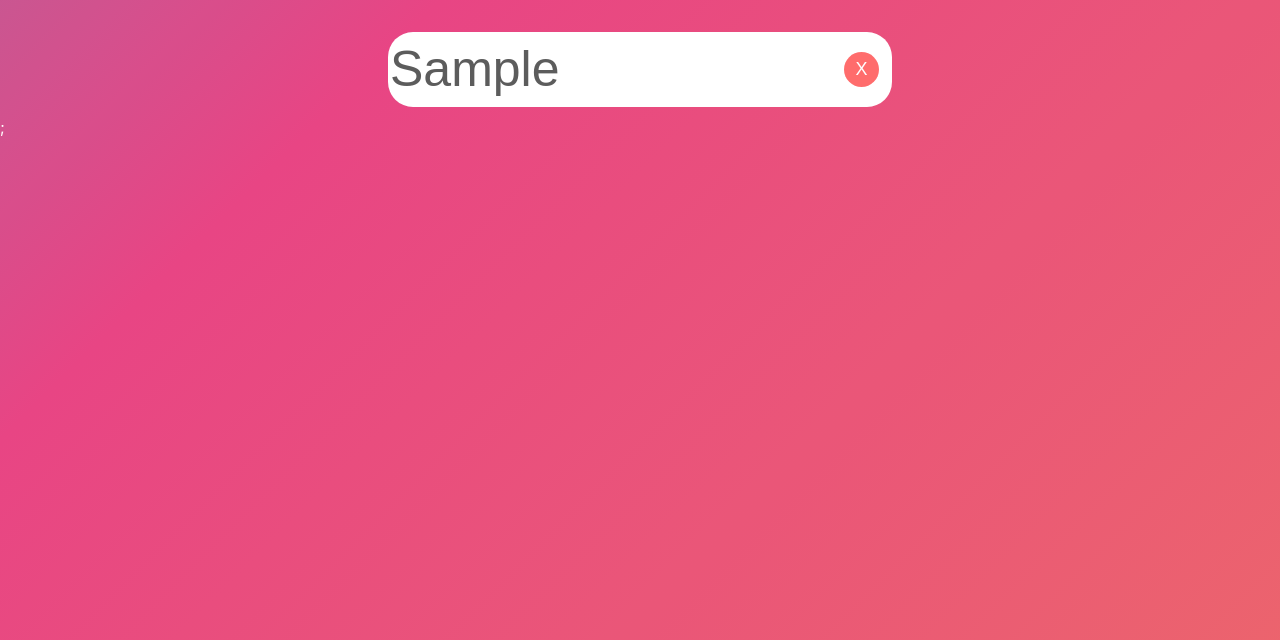
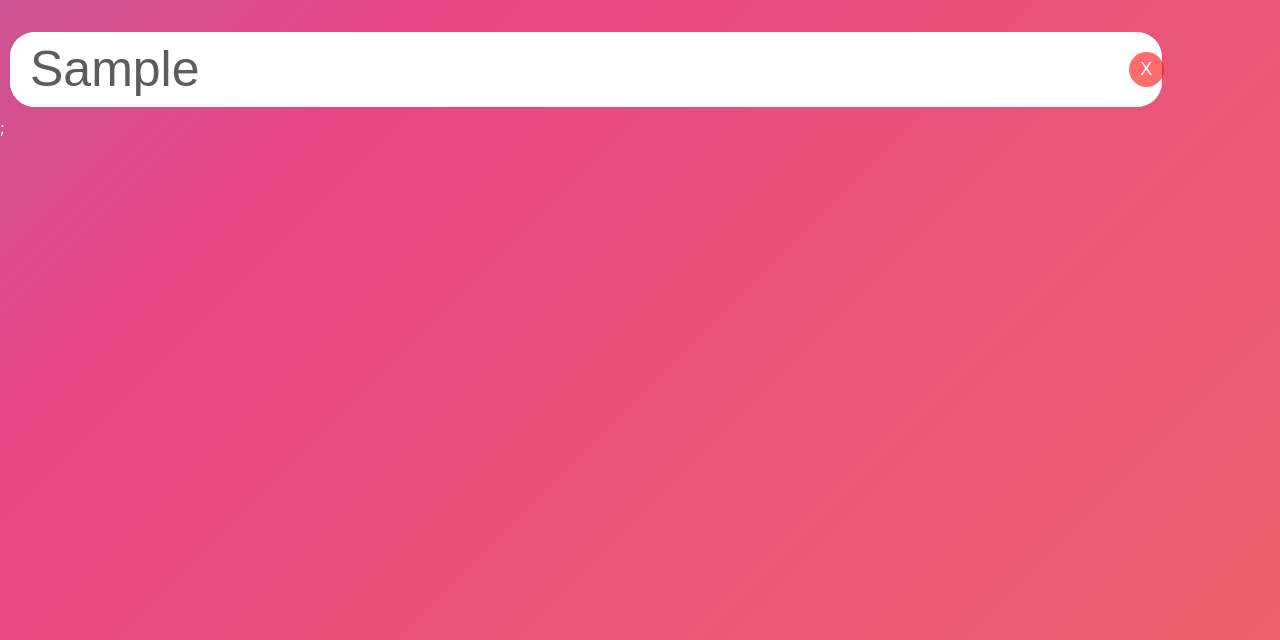
Before and after one commit to Cdrew92/todo-app, a React app in the folder todo-app/: page / in a window 1280 px wide. Both pictures are taken after typing "Sample" into the empty fields and a click on the button "Add To List". Shown: the part 160-800 px from the top of the page. Built offline with nearby package versions, Linux system fonts and the light colour scheme.

Commit message:
styled inputs

```diff
--- a/todo-app/src/Components/AddTodo/AddTodo.css
+++ b/todo-app/src/Components/AddTodo/AddTodo.css
@@ -36,4 +36,5 @@
     opacity: 50%;
     outline: none;
     z-index: 999;
+    cursor: pointer;
 }
--- a/todo-app/src/Components/TodoItem/TodoItem.css
+++ b/todo-app/src/Components/TodoItem/TodoItem.css
@@ -1,20 +1,22 @@
 .Todo-item {
     margin-top: 12px;
-    width: 500px;
+    width: 90%;
     height: 75px;
     display: flex;
-    justify-content: center;
+    justify-content: flex-start;
     border-radius: 25px;
-    margin: 10px auto;
+    margin: 10px;
+    background-color: #fff;
 }
 
 .Todo-item > .Todo-item-input {
-    width: 500px;
+    width: 90%;
     border-radius: 25px;
     border: none;
     outline: none;
     font-size: 50px;
     background-color: #fff;
+    padding-left: 20px;
 }
 
 .Remove-button-container {
@@ -28,11 +30,12 @@
     border: none;
     width: 35px;
     height: 35px;
-    right: 13px;
+    left: 60px;
     top: 20px;
     opacity: 60%;
     outline: none;
     z-index: 999;
     border-radius: 50%;
     color: #fff;
+    cursor: pointer;
 }
```
